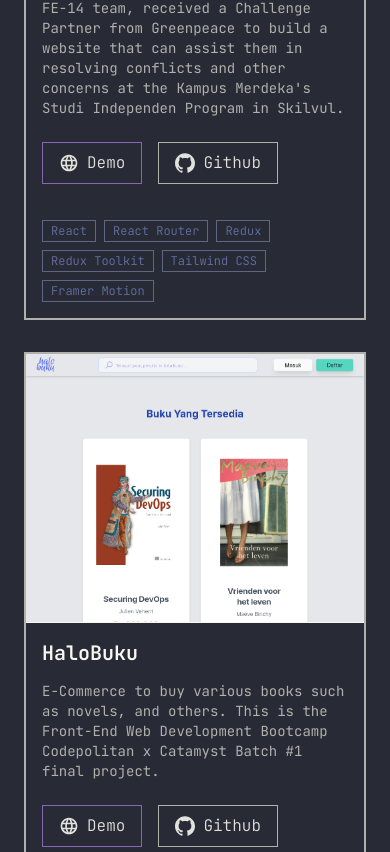
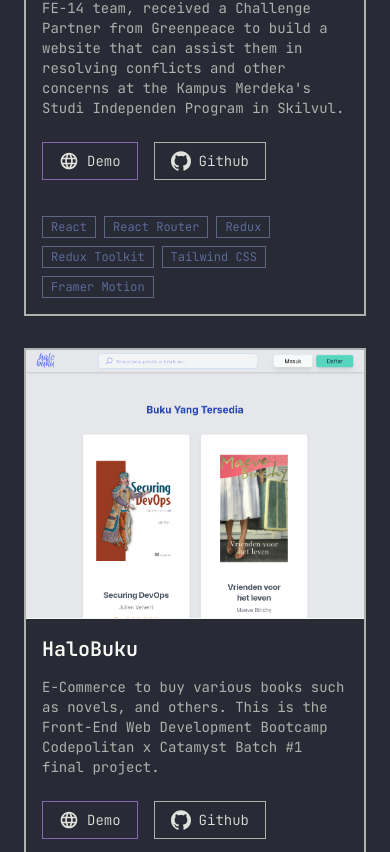
Before and after one commit to ersankarimi/portfolio-website, a Next.js app: page / in a window 390 px wide. Shown: the part 1692-2544 px from the top of the page. Built offline with nearby package versions, Linux system fonts and the light colour scheme.

Commit message:
refactor: update the font size classname

```diff
--- a/src/components/project-card.jsx
+++ b/src/components/project-card.jsx
@@ -51,7 +51,7 @@ function ProjectCardLink({ children, isDemoButton, to }) {
   return (
     <Link
       className={classNames(
-        "flex items-center gap-2 border-1 px-4 py-2 text-base font-light text-brand-foreground-600 duration-200 hover:bg-brand-selection-500/50 hover:text-brand-foreground-500 md:text-base",
+        "flex items-center gap-2 border-1 px-4 py-2 text-sm font-light text-brand-foreground-600 duration-200 hover:bg-brand-selection-500/50 hover:text-brand-foreground-500 md:text-base",
         {
           "border-brand-purple-700 hover:border-brand-purple-500 hover:text-brand-purple-500":
             isDemoButton,
```
